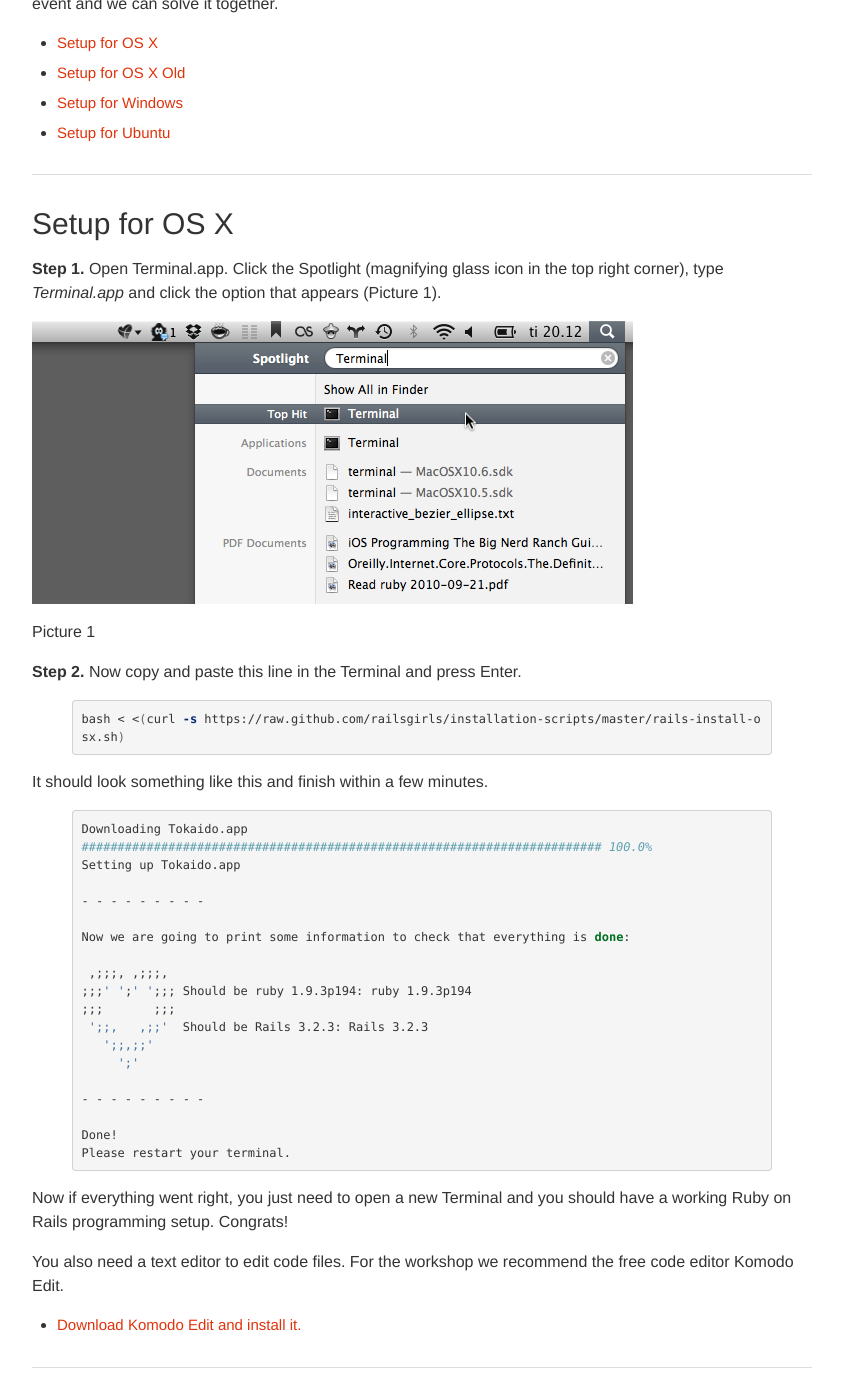
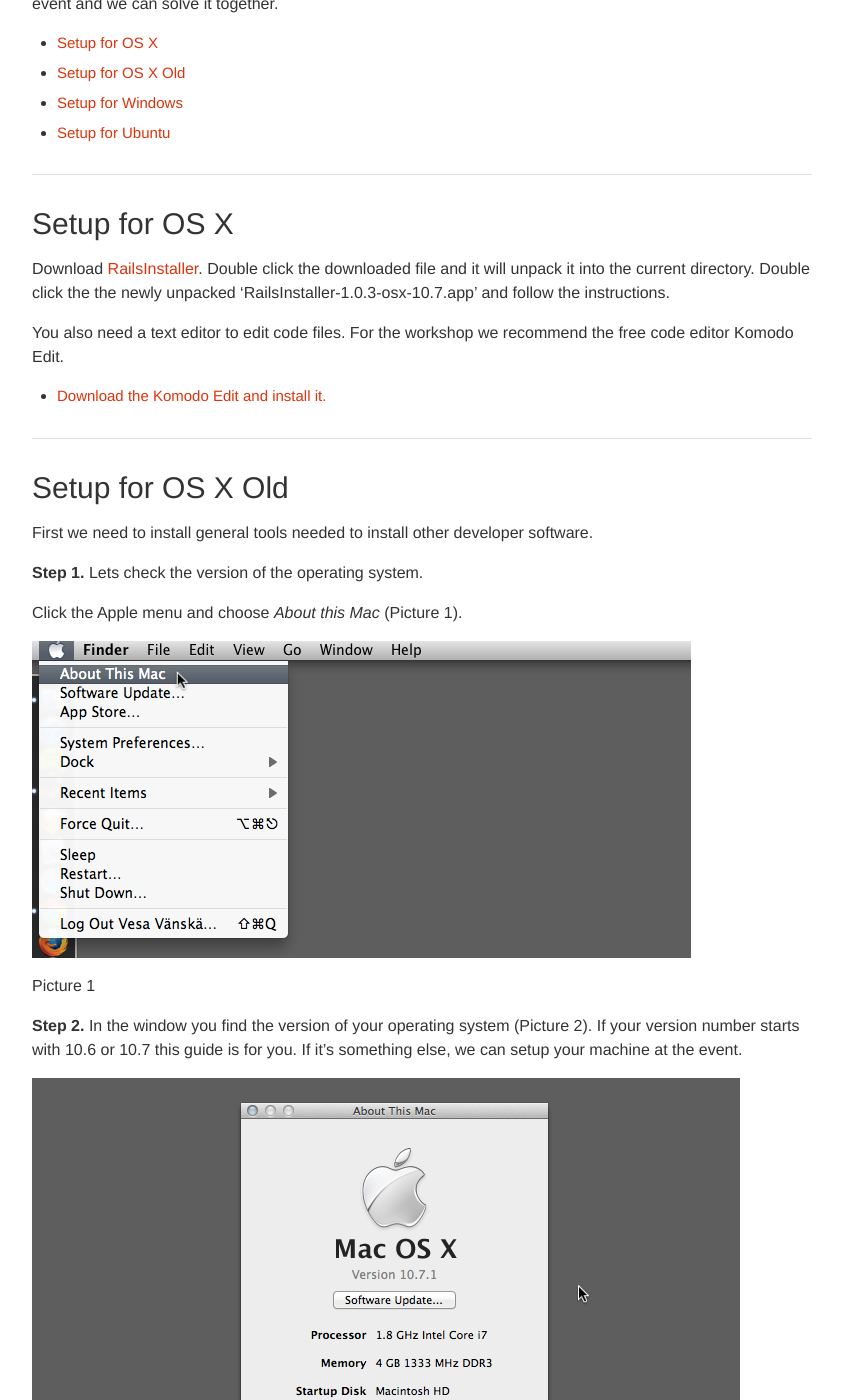
Before and after one commit to railsgirls/guides.railsgirls.com, a Jekyll site: the page built from _posts/2012-04-18-install.markdown, in a window 1280 px wide and 1400 px high, scrolled down 380 px. Shown: the whole window, without its empty margins (158-1001 px from the left). Built offline with Jekyll 4.4.1, drawn with Linux system fonts in a browser that asks for light colours; Markdown is read by kramdown in place of the engine named in the settings.

Commit message:
switch to using RailsInstaller for OSX

```diff
--- a/_posts/2012-04-18-install.markdown
+++ b/_posts/2012-04-18-install.markdown
@@ -20,47 +20,11 @@
 
 ## Setup for OS X
 
-**Step 1.** Open Terminal.app. Click the Spotlight (magnifying glass icon in the top right corner), type *Terminal.app* and click the option that appears (Picture 1).
-
-![Spotlight](/images/3.png "Spotlight")
-
-Picture 1
-
-**Step 2.** Now copy and paste this line in the Terminal and press Enter.
-
-{% highlight sh %}
-bash < <(curl -s https://raw.github.com/railsgirls/installation-scripts/master/rails-install-osx.sh)
-{% endhighlight %}
-
-It should look something like this and finish within a few minutes.
-
-{% highlight sh %}
-Downloading Tokaido.app
-######################################################################## 100.0%
-Setting up Tokaido.app
-
-- - - - - - - - -
-
-Now we are going to print some information to check that everything is done:
-
- ,;;;, ,;;;,
-;;;' ';' ';;; Should be ruby 1.9.3p194: ruby 1.9.3p194
-;;;       ;;;
- ';;,   ,;;'  Should be Rails 3.2.3: Rails 3.2.3
-   ';;,;;'
-     ';'
-
-- - - - - - - - -
-
-Done!
-Please restart your terminal.
-{% endhighlight %}
-
-Now if everything went right, you just need to open a new Terminal and you should have a working Ruby on Rails programming setup. Congrats!
+Download [RailsInstaller](https://github.com/downloads/railsinstaller/railsinstaller-nix/RailsInstaller-1.0.3-osx-10.7.app.tgz). Double click the downloaded file and it will unpack it into the current directory. Double click the the newly unpacked 'RailsInstaller-1.0.3-osx-10.7.app' and follow the instructions.
 
 You also need a text editor to edit code files. For the workshop we recommend the free code editor Komodo Edit.
 
-* [Download Komodo Edit and install it.](http://www.activestate.com/komodo-edit/downloads)
+* [Download the Komodo Edit and install it.](http://www.activestate.com/komodo-edit/downloads)
 
 <hr />
 
```
